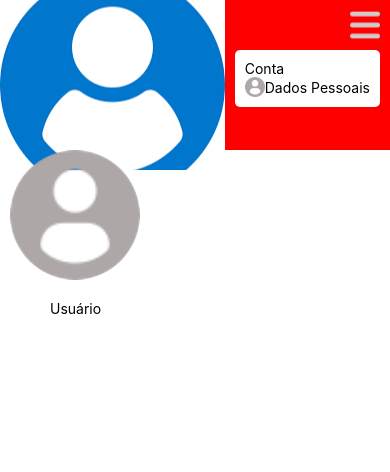
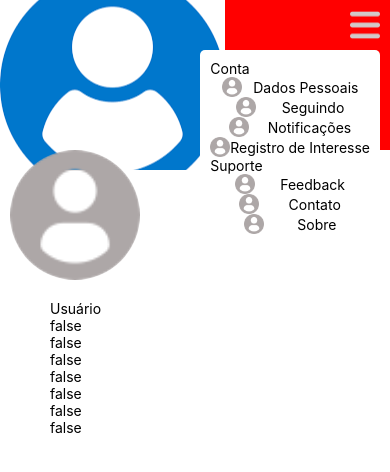
Before and after one commit to Bruno2yah/ColaAi, a React Native app: screen /Perfil in a window 390 px wide. Both pictures are taken after a click on the element 365 px from the left and 25 px from the top of the page. Shown: the top 472 px of the page. Built offline with nearby package versions, Linux system fonts and the light colour scheme.

Commit message:
configsPerfil-v1.0

```diff
--- a/src/routes/pages/Usuario/Perfil/index.jsx
+++ b/src/routes/pages/Usuario/Perfil/index.jsx
@@ -5,10 +5,40 @@ import { useNavigation } from '@react-navigation/native';
 export default function Perfil() {
   const navigation = useNavigation();
   const [isDrawerOpen, setIsDrawerOpen] = useState(false);
-
+  const [modalDadosVisu, setModalDadosVisu] = useState('false');
+  const [modalSeguindoVisu, setSeguindoVisu] = useState('false');
+  const [modalNotificacoesVisu, setModalNotificacoesVisu] = useState('false');
+  const [modalRegistroInteresseVisu, setModalRegistroInteresseVisu] = useState('false');
+  const [modalFeedbackVisu, setModalFeedbackVisu] = useState('false');
+  const [modalContatoVisu, setModalContatoVisu] = useState('false');
+  const [modalSobreVisu, setModalSobreVisu] = useState('false');
   const toggleDrawer = () => {
     setIsDrawerOpen(!isDrawerOpen);
   };
+
+
+  function dadosPessoaisModal() {
+    setModalDadosVisu('true')
+  }
+  function seguindoModal() {
+    setSeguindoVisu('true')
+  }
+  function notoficacoesModal() {
+    setModalNotificacoesVisu('true')
+  }
+  function registroInteresseModal() {
+    setModalRegistroInteresseVisu('true')
+  }
+  function feedbackModal() {
+    setModalFeedbackVisu('true')
+  }
+  function contatoModal() {
+    setModalContatoVisu('true')
+  }
+  function sobreModal() {
+    setModalSobreVisu('true')
+  }
+
 
   return (
     <ScrollView style={styles.container}>
@@ -33,6 +63,13 @@ export default function Perfil() {
       </View>
       <View style={styles.nomePerfil}>
         <Text style={styles.textUser}>Usuário</Text>
+        <Text style={styles.textUser}>{modalDadosVisu}</Text>
+        <Text style={styles.textUser}>{modalSeguindoVisu}</Text>
+        <Text style={styles.textUser}>{modalNotificacoesVisu}</Text>
+        <Text style={styles.textUser}>{modalRegistroInteresseVisu}</Text>
+        <Text style={styles.textUser}>{modalFeedbackVisu}</Text>
+        <Text style={styles.textUser}>{modalContatoVisu}</Text>
+        <Text style={styles.textUser}>{modalSobreVisu}</Text>
       </View>
       <View style={styles.botaoPerfil}></View>
 
@@ -41,6 +78,7 @@ export default function Perfil() {
         <View style={styles.drawerContainer}>
           {/* Conteúdo do menu hamburguer aqui */}
           <View><Text>Conta</Text></View>
+            <Pressable onPress={()=>dadosPessoaisModal()}>
               <View style={styles.dadoPessoal}>
                 <View>
                   <Image
@@ -48,11 +86,98 @@ export default function Perfil() {
                     source={require('../../../../../assets/img/User/profile-user.png')}
                   />
                 </View>
+
                 <View>
-              <Text>Dados Pessoais</Text></View>
-
+                    <Text>Dados Pessoais</Text>
                 </View>
               </View>
+            </Pressable>
+
+            <Pressable onPress={()=>seguindoModal()}>
+              <View style={styles.dadoPessoal}>
+                <View>
+                  <Image
+                    style={{ width: 20, height: 20 }}
+                    source={require('../../../../../assets/img/User/profile-user.png')}
+                  />
+                </View>
+
+                <View>
+                  <Text>Seguindo</Text></View>
+              </View>
+            </Pressable>
+
+            <Pressable onPress={()=>notoficacoesModal()}>
+              <View style={styles.dadoPessoal}>
+                <View>
+                  <Image
+                    style={{ width: 20, height: 20 }}
+                    source={require('../../../../../assets/img/User/profile-user.png')}
+                  />
+                </View>
+
+                <View>
+                  <Text>Notificações</Text></View>
+              </View>
+            </Pressable>
+
+            <Pressable onPress={()=>registroInteresseModal()}>
+              <View style={styles.dadoPessoal}>
+                <View>
+                  <Image
+                    style={{ width: 20, height: 20 }}
+                    source={require('../../../../../assets/img/User/profile-user.png')}
+                  />
+                </View>
+
+                <View>
+                  <Text>Registro de Interesse</Text></View>
+              </View>
+            </Pressable>
+            <Pressable onPress={()=>feedbackModal()}>
+              <View><Text>Suporte</Text></View>
+              <View style={styles.dadoPessoal}>
+                <View>
+                  <Image
+                    style={{ width: 20, height: 20 }}
+                    source={require('../../../../../assets/img/User/profile-user.png')}
+                  />
+                </View>
+
+                <View>
+                  <Text>Feedback</Text></View>
+              </View>
+            </Pressable>
+
+            <Pressable onPress={()=>contatoModal()}>
+              <View style={styles.dadoPessoal}>
+                <View>
+                  <Image
+                    style={{ width: 20, height: 20 }}
+                    source={require('../../../../../assets/img/User/profile-user.png')}
+                  />
+                </View>
+
+                <View>
+                  <Text>Contato</Text></View>
+              </View>
+            </Pressable>
+
+            <Pressable onPress={()=>sobreModal()}>
+              <View style={styles.dadoPessoal}>
+                <View>
+                  <Image
+                    style={{ width: 20, height: 20 }}
+                    source={require('../../../../../assets/img/User/profile-user.png')}
+                  />
+                </View>
+
+                <View>
+                  <Text>Sobre</Text></View>
+              </View>
+            </Pressable>
+        </View>
+
       )}
     </ScrollView>
   );
```
Lines whose indentation alone changed are shown as unchanged.
